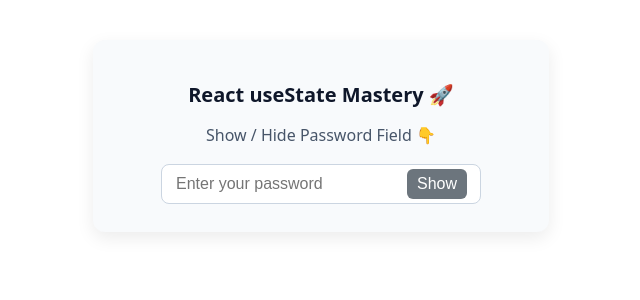
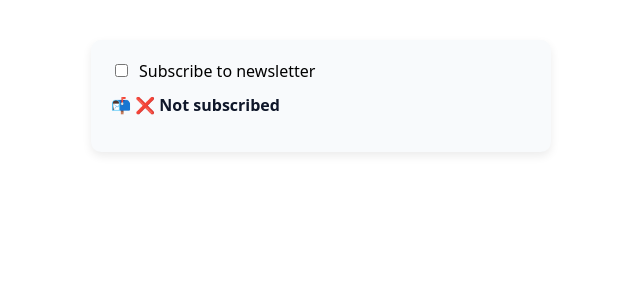
Before and after one commit to Bharat-Dua/react-useState-mastery, a React (Vite) app: page / in a window 1280 px wide. Shown: the top 300 px of the page, without its empty margins (319-959 px from the left). Built offline with nearby package versions, Linux system fonts and the light colour scheme.

Commit message:
completed challenge 8

```diff
--- a/src/App.jsx
+++ b/src/App.jsx
@@ -8,6 +8,7 @@ import DisplayAndEditInputText from "./challenges/04_Display_and_edit_a_single_l
 import MirrorAnInputLive from "./challenges/05_Mirror_an_input_live/MirrorAnInputLive";
 import CharacterCounter from "./challenges/06_Character_counter/CharacterCounter";
 import ShowAndHidePassword from "./challenges/07_show-hide_password/ShowAndHidePassword";
+import SimpleCheckbox from "./challenges/08_Simple_checkbox/SimpleCheckbox";
 
 function App() {
   return (
@@ -18,7 +19,8 @@ function App() {
       {/* <DisplayAndEditInputText /> */}
       {/* <MirrorAnInputLive /> */}
       {/* <CharacterCounter /> */}
-      <ShowAndHidePassword />
+      {/* <ShowAndHidePassword /> */}
+      <SimpleCheckbox />
     </div>
   );
 }
--- /dev/null
+++ b/src/challenges/08_Simple_checkbox/SimpleCheckbox.css
@@ -0,0 +1,26 @@
+.checkbox-container {
+  max-width: 420px;
+  margin: 40px auto;
+  padding: 20px;
+  border-radius: 10px;
+  background-color: #f8fafc;
+  box-shadow: 0 4px 10px rgba(0, 0, 0, 0.08);
+  font-family: system-ui, -apple-system, "Segoe UI", Roboto, sans-serif;
+  text-align: left;
+}
+
+label {
+  margin-left: 8px;
+  font-size: 1rem;
+  cursor: pointer;
+}
+
+.status {
+  margin-top: 12px;
+  font-weight: 600;
+  color: #0f172a;
+}
+
+.status::before {
+  content: "📬 ";
+}
--- /dev/null
+++ b/src/challenges/08_Simple_checkbox/SimpleCheckbox.jsx
@@ -0,0 +1,23 @@
+import React, { useState } from "react";
+import "./SimpleCheckbox.css";
+
+function SimpleCheckbox() {
+  const [isChecked, setIsChecked] = useState(false);
+  return (
+    <div className="checkbox-container">
+      <input
+        type="checkbox"
+        id="newsletter"
+        checked={isChecked}
+        onChange={(e) => setIsChecked(e.target.checked)}
+      />
+      <label htmlFor="newsletter">Subscribe to newsletter</label>
+
+      <p className="status">
+        {isChecked ? "✅ Subscribed" : "❌ Not subscribed"}
+      </p>
+    </div>
+  );
+}
+
+export default SimpleCheckbox;
```
